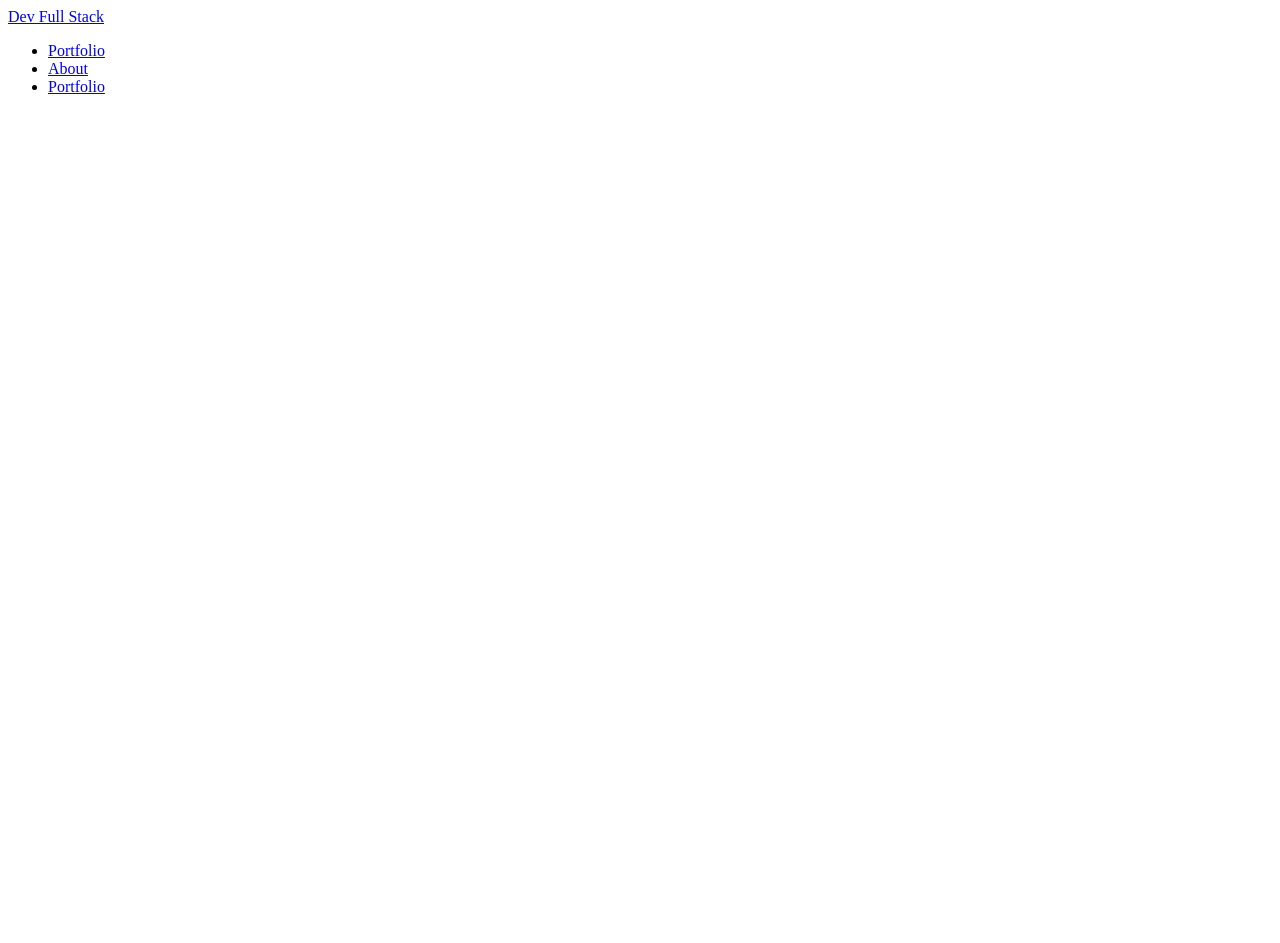
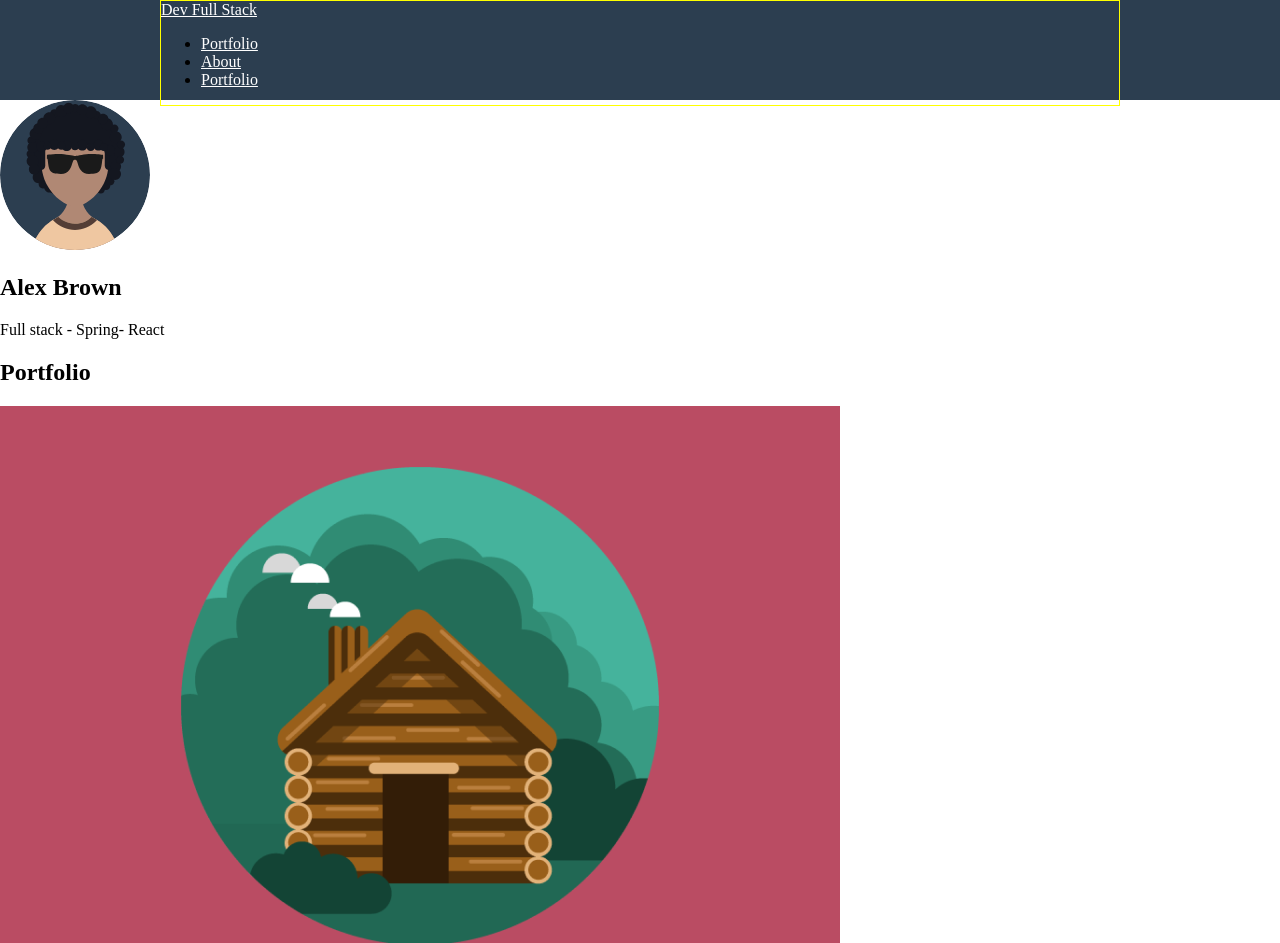
Before and after one commit to arthurs159/portfolio-site, a plain HTML site: page index.html in a window 1280 px wide. Shown: the top 943 px of the page. Before the commit the page ends 800 px from the top, so only its background shows below. Drawn offline with Linux system fonts and the light colour scheme.

Commit message:
Added some css styles

```diff
--- a/css/styles.css
+++ b/css/styles.css
@@ -1,3 +1,25 @@
-h1{
-       color: orange;
+*{
+       box-sizing: border-box;
 }
+
+html,body {
+       padding: 0;
+       margin: 0;
+}
+
+.nav-container{
+       background-color: #2C3E50;
+       height: 100px;
+       width: 100%;
+}
+
+.nav-main{
+       width: 100%;
+       max-width: 960px;
+       margin: 0 auto;
+       border: 1px solid yellow;
+}
+
+.nav-main a {
+       color: white;
+}
--- a/index.html
+++ b/index.html
@@ -8,8 +8,8 @@
        <link rel="stylesheet" href="css/styles.css">
 </head>
 <body>
-       <header>
-              <nav>
+       <header class="nav-container">
+              <nav class="nav-main">
                      <a href="#">Dev Full Stack</a>
                      <ul>
                             <li><a href="#portfolio">Portfolio</a></li>
@@ -20,14 +20,31 @@
        </header>
        <main>
               <section>
-
+                     <div>
+                            <img src="img/profile.svg" alt="Meu perfil">
+                     </div>
+                     <h1>Alex Brown</h1>
+                     <p>Full stack - Spring- React</p>
               </section>
               <section>
+                     <h2>Portfolio</h2>
 
+                     <div>
+                            <img src="img/portfolio1.png" alt="Portfolio 1">
+                            <img src="img/portfolio2.png" alt="Portfolio 2">
+                            <img src="img/portfolio3.png" alt="Portfolio 3">
+                            <img src="img/portfolio4.png" alt="Portfolio 4">
+                            <img src="img/portfolio5.png" alt="Portfolio 5">
+                            <img src="img/portfolio6.png" alt="Portfolio 6">
+                     </div>
               </section>
        </main>
        <footer>
-
+              <div>Siga-nos</div>
+              <div>
+                     <a href="https://instagram.com/devsuperior.ig"><img src="img/instagram.png" alt="Instagram"></a>
+                     <a href="https://youtube.com.br/devsuperior"><img src="img/youtube.png" alt="Youtube"></a>
+              </div>
        </footer>
 </body>
 </html>
```
Also changed, not shown: img/instagram.png (added), img/portfolio1.png (added), img/portfolio2.png (added), img/portfolio3.png (added), img/portfolio4.png (added), img/portfolio5.png (added), img/portfolio6.png (added), img/profile.svg (added), img/youtube.png (added).
